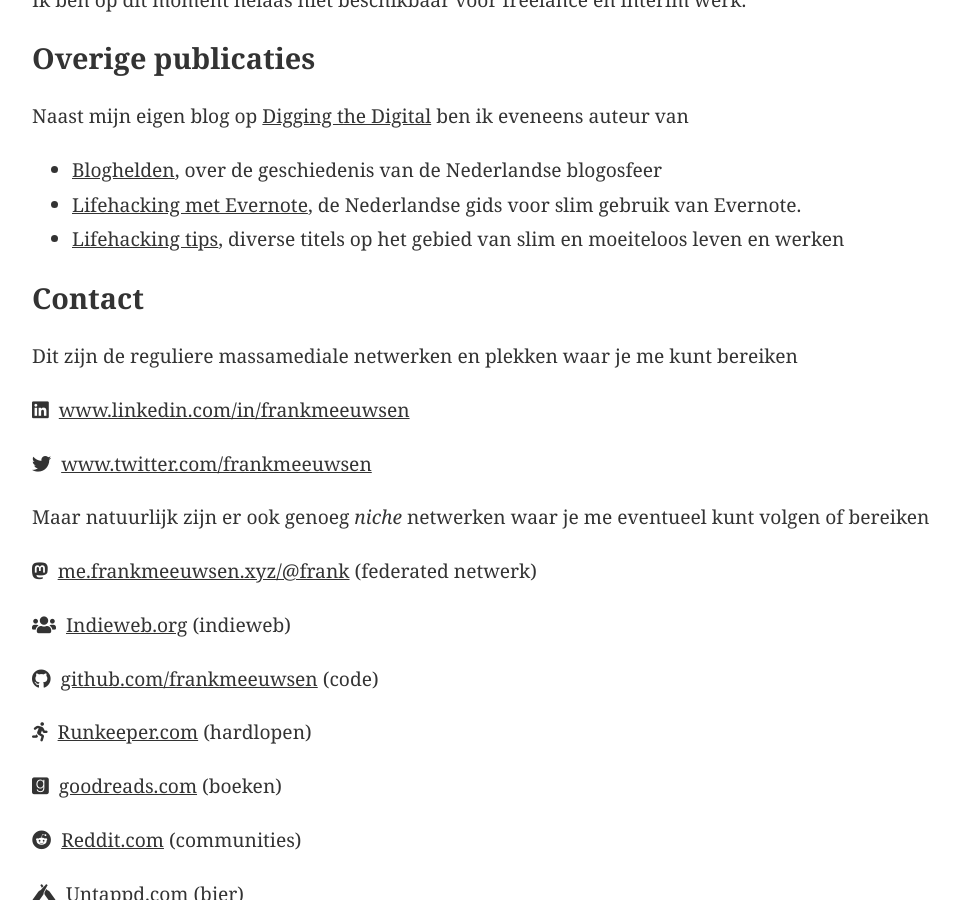
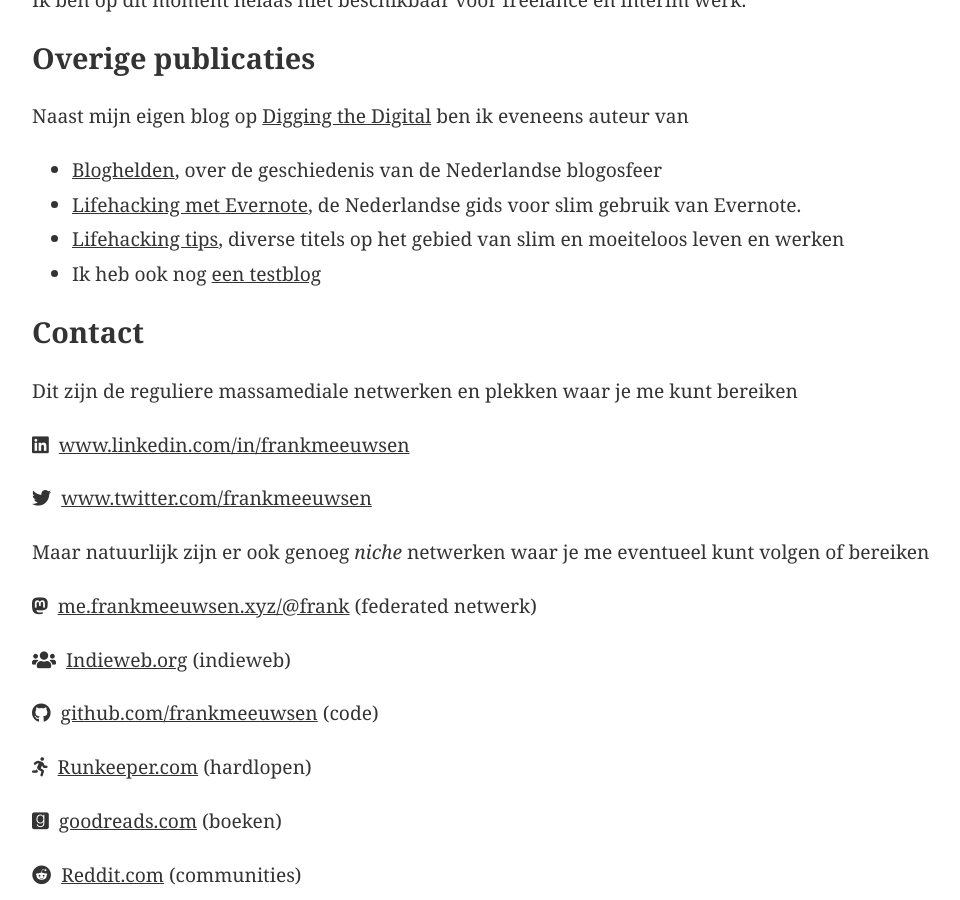
Before and after one commit to frankmeeuwsen/fm.github.io, a Jekyll site: the page built from index.md, in a window 1280 px wide and 900 px high, scrolled down 474 px. Shown: the whole window, without its empty margins (32-992 px from the left). Built offline with Jekyll 4.4.1, drawn with Linux system fonts in a browser that asks for light colours.

Commit message:
testblog

```diff
--- a/index.md
+++ b/index.md
@@ -4,7 +4,7 @@
 ---
 ## Wie is die Frank Meeuwsen toch?
 
-![Avatar Frank](/images/avatar.jpg)Een veteraan in de online industrie. Startups, corporate en de bureauwereld, ik heb ze allemaal gezien en meegemaakt. Ik ben een goede sparringpartner in projecten en vraagstukken rondom de inzet van digitale middelen, de ontwikkelingen in online communicatie en de effecten van technologie op mens en maatschappij.
+![Avatar Frank][image-1]Een veteraan in de online industrie. Startups, corporate en de bureauwereld, ik heb ze allemaal gezien en meegemaakt. Ik ben een goede sparringpartner in projecten en vraagstukken rondom de inzet van digitale middelen, de ontwikkelingen in online communicatie en de effecten van technologie op mens en maatschappij.
 
 Ik kan je helpen bij vraagstukken in je organisatie zoals:
 
@@ -16,8 +16,18 @@
 Ik ben op dit moment helaas niet beschikbaar voor freelance en interim werk.
 
 ## Overige publicaties
-Naast mijn eigen blog op [Digging the Digital](https://diggingthedigital.com) ben ik eveneens auteur van
+Naast mijn eigen blog op [Digging the Digital][1] ben ik eveneens auteur van
 
-- [Bloghelden](https://bloghelden.nl), over de geschiedenis van de Nederlandse blogosfeer
-- [Lifehacking met Evernote](https://github.com/frankmeeuwsen/Lifehacking-met-Evernote), de Nederlandse gids voor slim gebruik van Evernote.
-- [Lifehacking tips](https://support.vanduurenmedia.nl/Downloads/9789089650818/175%20Lifehackingtips%20met%20klikbare%20links.pdf), diverse titels op het gebied van slim en moeiteloos leven en werken
+- [Bloghelden][2], over de geschiedenis van de Nederlandse blogosfeer
+- [Lifehacking met Evernote][3], de Nederlandse gids voor slim gebruik van Evernote.
+- [Lifehacking tips][4], diverse titels op het gebied van slim en moeiteloos leven en werken
+- Ik heb ook nog [een testblog][5]
+
+
+[1]:	https://diggingthedigital.com
+[2]:	https://bloghelden.nl
+[3]:	https://github.com/frankmeeuwsen/Lifehacking-met-Evernote
+[4]:	https://support.vanduurenmedia.nl/Downloads/9789089650818/175%20Lifehackingtips%20met%20klikbare%20links.pdf
+[5]:	https://frankmeeuwsen.xyz/
+
+[image-1]:	/images/avatar.jpg
```
Also changed, not shown: 1 other file.
